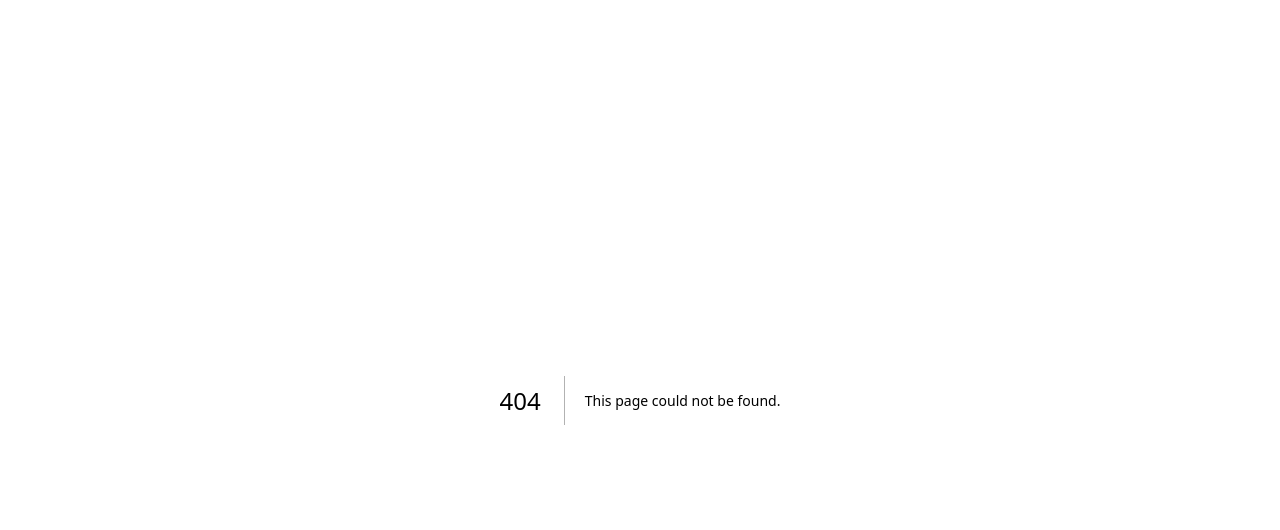
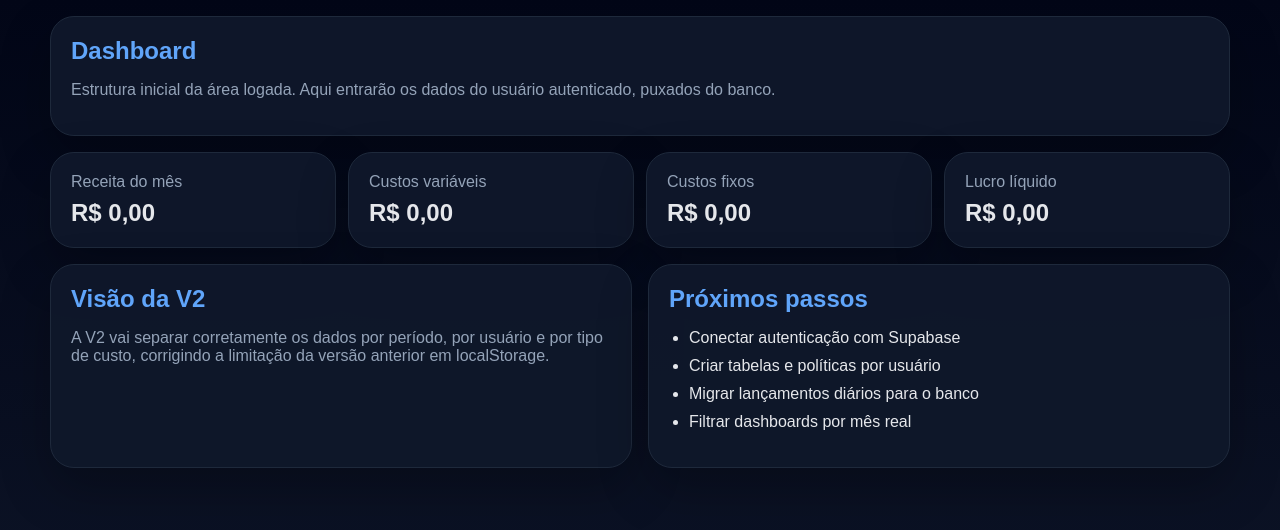
Before and after one commit to MarceloSalada/ubercontrol, a Next.js app: page /dashboard in a window 1280 px wide. Before the commit this address had no page. Shown: the top 530 px of the page. Built offline with nearby package versions, Linux system fonts and the light colour scheme.

Commit message:
Add dashboard page

```diff
--- /dev/null
+++ b/app/dashboard/page.tsx
@@ -0,0 +1,56 @@
+const cards = [
+  { title: "Receita do mês", value: "R$ 0,00" },
+  { title: "Custos variáveis", value: "R$ 0,00" },
+  { title: "Custos fixos", value: "R$ 0,00" },
+  { title: "Lucro líquido", value: "R$ 0,00" },
+];
+
+const nextSteps = [
+  "Conectar autenticação com Supabase",
+  "Criar tabelas e políticas por usuário",
+  "Migrar lançamentos diários para o banco",
+  "Filtrar dashboards por mês real",
+];
+
+export default function DashboardPage() {
+  return (
+    <main className="page-shell">
+      <div className="container grid">
+        <section className="card">
+          <h1 className="section-title">Dashboard</h1>
+          <p className="muted">
+            Estrutura inicial da área logada. Aqui entrarão os dados do usuário autenticado, puxados do banco.
+          </p>
+        </section>
+
+        <section className="kpi-grid">
+          {cards.map((card) => (
+            <article key={card.title} className="card kpi-card">
+              <span className="muted">{card.title}</span>
+              <strong>{card.value}</strong>
+            </article>
+          ))}
+        </section>
+
+        <section className="dashboard-grid">
+          <article className="card">
+            <h2 className="section-title">Visão da V2</h2>
+            <p className="muted">
+              A V2 vai separar corretamente os dados por período, por usuário e por tipo de custo, corrigindo a
+              limitação da versão anterior em localStorage.
+            </p>
+          </article>
+
+          <article className="card">
+            <h2 className="section-title">Próximos passos</h2>
+            <ul className="list">
+              {nextSteps.map((item) => (
+                <li key={item}>{item}</li>
+              ))}
+            </ul>
+          </article>
+        </section>
+      </div>
+    </main>
+  );
+}
```
